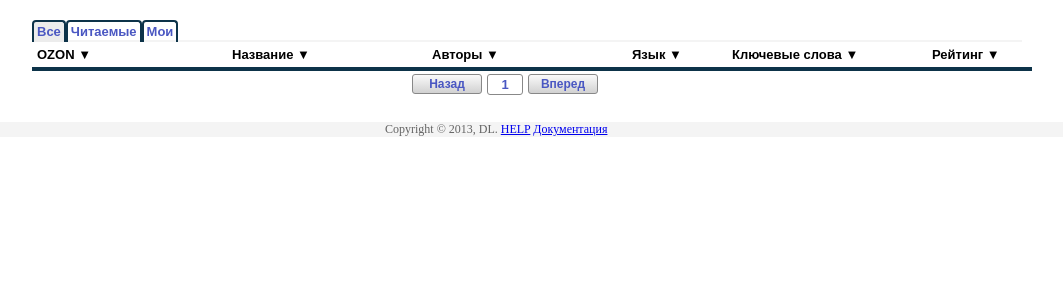
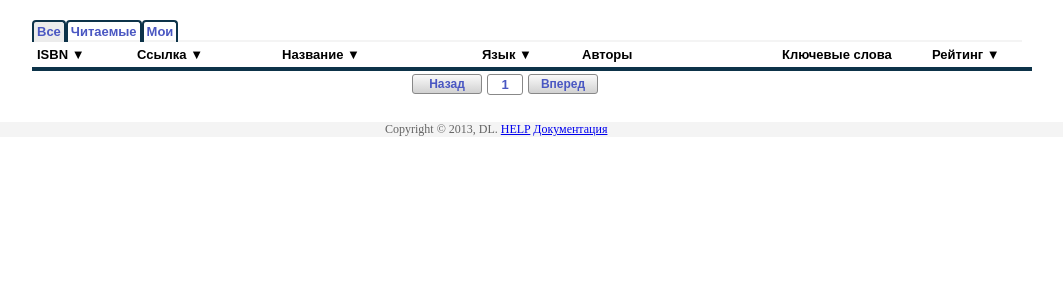
Before and after one commit to arhoont/DistributedLibrary, a Django app: page / in a window 1280 px wide. Shown: the part 40-340 px from the top of the page, without its empty margins (108-1171 px from the left). Run offline with Django 3.2, Linux system fonts and the light colour scheme; some libraries are stand-ins or nearby versions.

Commit message:
index page

```diff
--- a/library/models.py
+++ b/library/models.py
@@ -70,6 +70,7 @@ class Book(models.Model):
         # image = models.ImageField
     def getAvgRating(self):
         return self.opinion_set.aggregate(Avg('rating'))['rating__avg']
+
     def getValues(self):
         return (self.isbn,self.ozon,self.title,self.language.language,self.getPrintAuthors(),self.getPrintKeywords(), self.getAvgRating())
 
--- a/library/static/css/index.css
+++ b/library/static/css/index.css
@@ -53,9 +53,14 @@
     height: 25px;
 }
 
+.blockIsbn {
+    margin-left: 5px;
+    width: 100px;
+    float: left;
+}
+
 .blockOzon {
-    margin-left: 5px;
-    width: 195px;
+    width: 145px;
     float: left;
 }
 
@@ -69,13 +74,13 @@
     float: left;
 
 }
-.blockLanguge {
+.blockLanguage {
     width: 100px;
     float: left;
 }
 
-.blockKeyW {
-    width: 200px;
+.blockKeyWords {
+    width: 150px;
     float: left;
 }
 
--- a/library/static/js/base.js
+++ b/library/static/js/base.js
@@ -1,14 +1,13 @@
+
 $(document).ready(function(){
     $.ajaxSetup({
         beforeSend: function(xhr, settings) {
             if (!csrfSafeMethod(settings.type) && sameOrigin(settings.url)) {
-                // Send the token to same-origin, relative URLs only.
-                // Send the token only if the method warrants CSRF protection
-                // Using the CSRFToken value acquired earlier
                 xhr.setRequestHeader("X-CSRFToken", csrftoken);
             }
         }
     });
+
     castPage();
 });
 
--- a/library/static/js/index.js
+++ b/library/static/js/index.js
@@ -1,11 +1,94 @@
+var page = {
+    size: 4,
+    num: 1
+};
+var search = {
+    type: 0,
+    word: ""
+};
 function castPage(){
+    tableReq();
+    $("#prevBut").click(function () {
+        if ((page.num > 1) && ($("#prevBut").hasClass('actNB'))) {
+            page.num--;
+            tableReq();
+        }
+    });
+    $("#nextBut").click(function () {
+        if ($("#nextBut").hasClass('actNB')) {
+            page.num++;
+            tableReq();
+        }
+    });
+    $('#searchButton').click(function () {
+        if ($("#searchInput").val().length > 0) {
+            search.word = $("#searchInput").val();
+            search.type = 1;
+            page.num=1;
+            tableReq();
+        } else {
+            search.word = "";
+            search.type = 0;
+            page.num=1;
+            tableReq();
+        }
+    });
+    $('#searchInput').keydown(function (event) {
+        if (event.keyCode == 13) {
+            $('#searchButton').click();
+        }
+    });
+}
+function tableReq(){
     $.ajax({
         url: "/getbooks",
         type: "post",
         dataType: "json",
+        data: JSON.stringify({"search":{"type":search.type,"word":search.word},
+            "sort":{"type":0,"field":"isbn"},
+            "page":{"size":page.size,"num":page.num}}),
         success: function (data) {
-            console.log(data.info);
+            castMainTable(data);
         },
         crossDomain: false
     });
 }
+function castMainTable(objForm) {
+    $("#rows").html("");
+    var k = objForm.books.length;
+    for (i = 0; i < k; i++) {
+        var isbn = objForm.books[i][0];
+        listed = '<div class="oneRow" id=' + isbn + '>';
+        listed += '<div class="blockIsbn blocks"><a href="/book?isbn='+isbn+'">' + objForm.books[i][0] + '</a></div>';
+        listed += '<div class="blockOzon blocks"><a href="'+objForm.books[i][1]+'">' + objForm.books[i][1] + '</a></div>';
+        listed += '<div class="blockTitle blocks"><a href="/book?isbn='+isbn+'">' + objForm.books[i][2] + '</a></div>';
+        listed += '<div class="blockLanguage blocks">' + objForm.books[i][3] + '</div>';
+        listed += '<div class="blockAuthor blocks">' + objForm.books[i][4] + '</div>';
+        listed += '<div class="blockKeyWords blocks">' + objForm.books[i][5] + '</div>';
+
+        listed += '<div class="rating blockRating blocks">';
+        var rating = objForm.books[i][6];
+        for (var j = 0; j < objForm.books[i][6]; j++) {
+            listed += '<span>&#9734;</span>';
+        }
+        listed += '</div>'
+        listed += '</div>';
+        listed += '<div class="separator"></div>';
+        $("#rows").append(listed);
+    }
+    $("#page").html(page.num.toString());
+    if (objForm.count<=page.num*page.size) {
+        $("#nextBut").removeClass("actNB");
+        $("#nextBut").addClass("nactNB");
+    } else {
+        $("#nextBut").removeClass("nactNB");
+        $("#nextBut").addClass("actNB");
+    }
+    if (page.num == 1) {
+        $("#prevBut").removeClass("actNB");
+        $("#prevBut").addClass("nactNB");
+    } else {
+        $("#prevBut").removeClass("nactNB");
+        $("#prevBut").addClass("actNB");
+    }
+}
--- a/library/views.py
+++ b/library/views.py
@@ -1,45 +1,81 @@
-from http.cookiejar import domain_match
 from django.http import HttpResponse
 from django.shortcuts import render
 from library.models import *
+from django.db import connection
 from django.utils import timezone
 import json
 # Create your views here.
 from library.models import Book
+from django.db.models import Q
 
 
 def index(request):
-    request.session.set_test_cookie()
     return render(request, 'library/index.html')
 
+
 def getbooks(request):
+    query=json.loads(str(request.body.decode()))
+    pageS=int(query["page"]["size"])
+    pageN=int(query["page"]["num"])
+    start=(pageN-1)*pageS
+    # if query["search"]["type"]==1:
+    #     searchW=query["search"]["word"]
+    #     queryStrC= "select count(*) from library_book "
+    #     queryStrB= "select * from library_book "
+    #     queryStr = "where isbn in " \
+    #                "(select book_id from library_book_authors where author_id in " \
+    #                "(select id from library_author where upper(fname ||' '|| lname) like upper('%%"+searchW+"%%')) " \
+    #                "or isbn in " \
+    #                "(select book_id from library_book_keywords where keyword_id like '%%"+searchW+"%%'))"
+    #     queryStr += " or isbn like upper('%%" + searchW + \
+    #                 "%%') or upper(ozon) like upper('%%" + searchW + \
+    #                 "%%') or upper(title) like upper('%%" + searchW + \
+    #                 "%%') or upper(language_id) like upper('%%" + searchW+"%%');"
+    #     cursor = connection.cursor()
+    #     cursor.execute(queryStrC+queryStr)
+    #     count=cursor.fetchone()[0]
+    #     bookslist=[b.getValues() for b in Book.objects.raw(queryStrB+queryStr)[start:start+pageS]]
+    #
+    # else:
+    #     count=Book.objects.count()
+    #     if query["sort"]["type"]==0:
+    #         bookslist=[b.getValues() for b in Book.objects.all().order_by(query["sort"]["field"])[start:start+pageS]]
+    #     else:
+    #         bookslist=[b.getValues() for b in Book.objects.all().order_by("-"+query["sort"]["field"])[start:start+pageS]]
+    cursor = connection.cursor()
+    queryStr="select * from allbooks;"
+    cursor.execute(queryStr)
+    count=cursor.rowcount
+    cursor.scroll(start)
+    bookslist = cursor.fetchmany(pageS)
 
-    return HttpResponse(json.dumps({"info":request.POST}))
+    return HttpResponse(json.dumps({"info": "yes","count":count, "books":bookslist}))
+
 
 def castbooks(request):
-    d=Domain(domain=" ")
+    d = Domain(domain=" ")
     d.save()
 
-    l=Language(language="Русский")
+    l = Language(language="Русский")
     l.save()
     # p1=Person(domain=d,login="test1",email="test1@mail.com",fname="ftest1",lname="ltest1",pwd="ptest1",salt="psalt1",adm=1,status=1)
     # p1.save()
-    p1=Person.objects.get(pk=1)
+    p1 = Person.objects.get(pk=1)
     # p2=Person(domain=d,login="test2",email="test2@mail.com",fname="ftest2",lname="ltest2",pwd="ptest2",salt="psalt1",adm=1,status=1)
     # p2.save()
-    p2=Person.objects.get(pk=2)
+    p2 = Person.objects.get(pk=2)
 
     # authors=[]
     # for i in range(10):
     #     authors.append(Author(fname="fauthor"+str(i),lname="lauthor"+str(i),info="ololo"+str(i)))
     #     authors[i].save()
-    authors=Author.objects.all()
+    authors = Author.objects.all()
 
     # keywords=[]
     # for i in range(10):
     #     keywords.append(Keyword(word="key"+str(i)))
     #     keywords[i].save()
-    keywords=Keyword.objects.all()
+    keywords = Keyword.objects.all()
 
     # books=[]
     # for i in range(5):
@@ -55,5 +91,5 @@ def castbooks(request):
     #         bi.save()
     #         bi.itemstatus_set.create(status=1, date=timezone.now())
 
-    books=Book.objects.all()
-    return HttpResponse(json.dumps({"info":5}))
+    books = Book.objects.all()
+    return HttpResponse(json.dumps({"info": 5}))
--- a/templates/library/index.html
+++ b/templates/library/index.html
@@ -16,11 +16,12 @@
 
         <div class="separator"></div>
         <div class="headRow">
-            <div class="blockOzon blockHeads" onclick="">OZON <span>&#x25BC;</span></div>
+            <div class="blockIsbn blockHeads" onclick="">ISBN <span>&#x25BC;</span></div>
+            <div class="blockOzon blockHeads" onclick="">Ссылка <span>&#x25BC;</span></div>
             <div class="blockTitle blockHeads" onclick="">Название <span>&#x25BC;</span></div>
-            <div class="blockAuthor blockHeads" onclick="">Авторы <span>&#x25BC;</span></div>
-            <div class="blockLanguge blockHeads" onclick="">Язык <span>&#x25BC;</span></div>
-            <div class="blockKeyW blockHeads" onclick="">Ключевые слова <span>&#x25BC;</span></div>
+            <div class="blockLanguage blockHeads" onclick="">Язык <span>&#x25BC;</span></div>
+            <div class="blockAuthor blockHeads" onclick="">Авторы</div>
+            <div class="blockKeyWords blockHeads" onclick="">Ключевые слова</div>
             <div class="blockRating blockHeads" onclick="">Рейтинг <span>&#x25BC;</span></div>
         </div>
         <div id="rows"></div>
```
